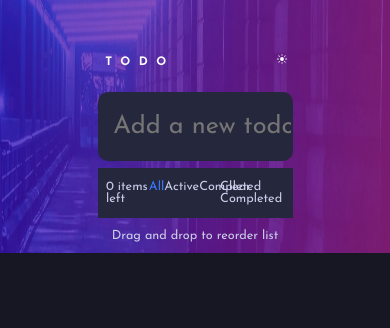
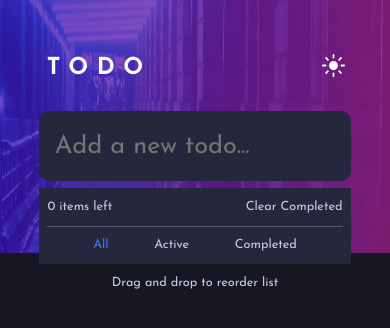
Before and after one commit to Kleomen/Todo-app, a React (Vite) app in the folder frontend/: page / in a window 390 px wide. Shown: the top 328 px of the page. Built offline with nearby package versions, Linux system fonts and the light colour scheme; what @dnd-kit/react would draw is missing.

Commit message:
Mobile View
Added css for mobile view

```diff
--- a/frontend/src/components/todo_menu.css
+++ b/frontend/src/components/todo_menu.css
@@ -82,3 +82,40 @@
 .clear_completed {
     cursor: pointer;
 }
+
+/*Mobile responsiveness*/
+@media (max-width: 700px) {
+
+    .container_menu{
+        width:80%;
+        z-index: 1;
+        display: flex;
+        flex-direction: column;
+        margin-top: 5vh;
+    }
+    .todo{
+        font-family: 'Josefin Sans', sans-serif;
+        font-weight: 700;
+        font-size: 6vw;
+        letter-spacing: 1vh;
+        color: hsl(0, 0%, 98%);
+        margin-left: 2vw;
+        margin-top: 3.5vw;
+    }
+    .sun_moon_icon {
+        cursor: pointer;
+        margin-top: 3vw;
+        margin-right: 1.5vw;
+        width: 6vw;
+        height: 6vw;
+    }
+    .footer_menu {
+        flex-wrap: wrap;
+    }
+    .view_options {
+        width: 100%;          /* forces to new line */
+        justify-content: space-evenly;
+        order: 1;             /* moves it after the other two */
+        border-top: 1px solid hsl(234, 39%, 85%, 0.3);
+    }
+}
```
